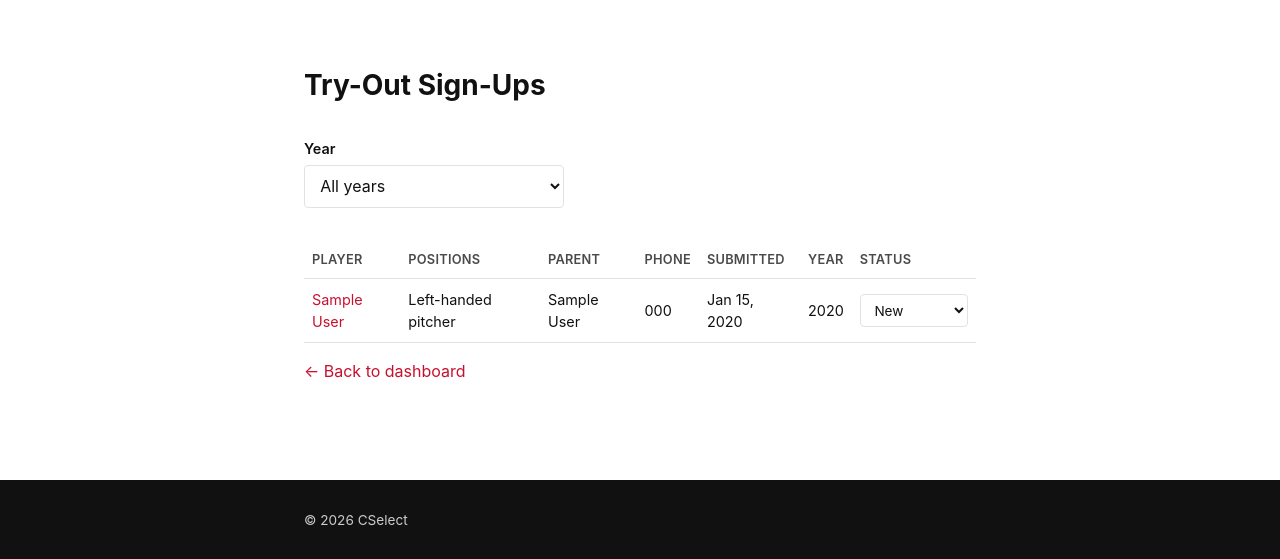
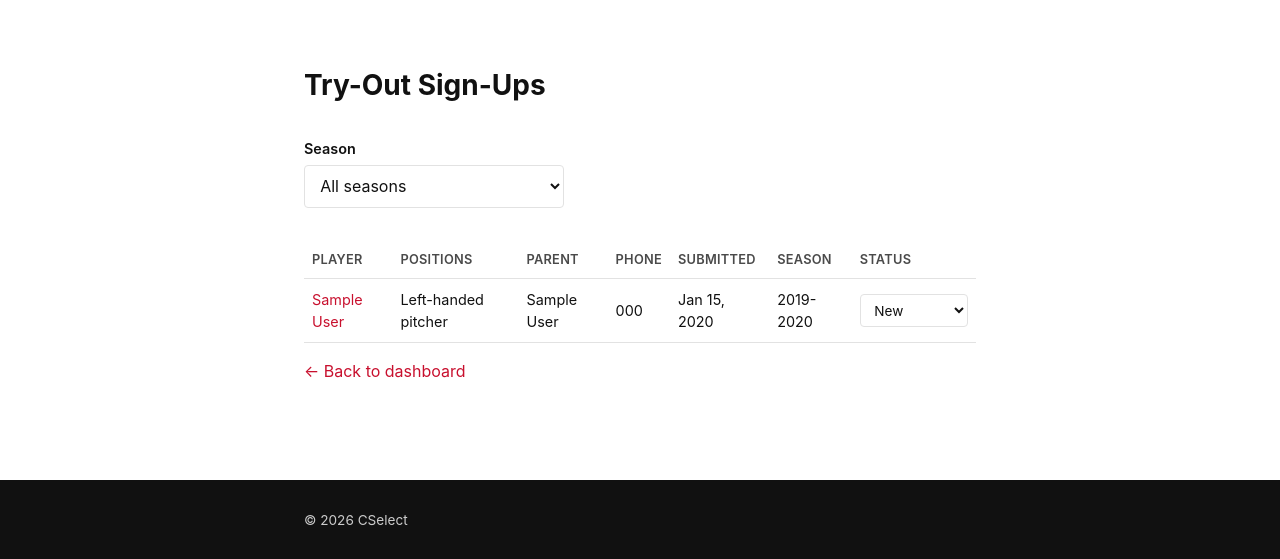
Before and after one commit to haewonito/baseball_club_site, a Django app: page /accounts/dashboard/admin/tryouts/ in a window 1280 px wide. Shown: the part 90-649 px from the top of the page. Run offline with Django 5.2, Linux system fonts and the light colour scheme; a user stored in the database is signed in; tables that the repository leaves empty hold one stand-in row (values such as "Sample post").

Commit message:
Display seasons as "2026-2027" instead of a bare year
Team.season_year and TryoutSignup.tryout_year already store the
spring/summer year a season plays out in (that's exactly why the
tryout cutoff logic maps a September submission to next year) -- so
this is a display-only fix, no schema change. Added a season_label
property to both models (year-1 to year) and swapped every template
that showed the bare year for it, including Team.__str__ (picked up
automatically everywhere a Team renders as a plain string, e.g. the
FeeForm team dropdown).

The admin try-out year filter keeps filtering on the real integer --
only its dropdown label and the table column changed to the range.

Bumped the seed data's year from 2026 to 2027 so the demo teams and
demo tryouts represent the current "2026-2027" season consistently
with today's date (a signup submitted today already computes to
tryout_year=2027 under the existing cutoff logic).

Verified across every place the year showed: Team __str__, teams
index/detail, coach dashboard, coach try-out list, admin try-out list
(including the filter still working correctly by raw year), admin
try-out detail, and the Fees admin's team dropdown.

Co-Authored-By: Claude Sonnet 5 <noreply@anthropic.com>

```diff
--- a/apps/accounts/templates/accounts/admin_tryout_detail.html
+++ b/apps/accounts/templates/accounts/admin_tryout_detail.html
@@ -5,7 +5,7 @@
 {% block content %}
   <section class="page-hero">
     <h1>{{ signup.player_full_name }}</h1>
-    <p>Try-out year {{ signup.tryout_year }} &middot; Submitted {{ signup.submitted_at|date:"M j, Y g:i A" }}</p>
+    <p>Try-out season {{ signup.season_label }} &middot; Submitted {{ signup.submitted_at|date:"M j, Y g:i A" }}</p>
   </section>
 
   <section class="team-section">
--- a/apps/accounts/templates/accounts/admin_tryouts_list.html
+++ b/apps/accounts/templates/accounts/admin_tryouts_list.html
@@ -9,11 +9,11 @@
 
   <form class="filter-form" method="get">
     <div class="form-field">
-      <label for="id_year">Year</label>
+      <label for="id_year">Season</label>
       <select id="id_year" name="year" onchange="this.form.submit()">
-        <option value="">All years</option>
-        {% for y in years %}
-          <option value="{{ y }}" {% if selected_year == y|stringformat:"s" %}selected{% endif %}>{{ y }}</option>
+        <option value="">All seasons</option>
+        {% for year, label in years %}
+          <option value="{{ year }}" {% if selected_year == year|stringformat:"s" %}selected{% endif %}>{{ label }}</option>
         {% endfor %}
       </select>
     </div>
@@ -28,7 +28,7 @@
           <th>Parent</th>
           <th>Phone</th>
           <th>Submitted</th>
-          <th>Year</th>
+          <th>Season</th>
           <th>Status</th>
         </tr>
       </thead>
@@ -40,14 +40,14 @@
             <td>{{ signup.parent_full_name }}</td>
             <td>{{ signup.parent_phone }}</td>
             <td>{{ signup.submitted_at|date:"M j, Y" }}</td>
-            <td>{{ signup.tryout_year }}</td>
+            <td>{{ signup.season_label }}</td>
             <td>{% include "partials/_tryout_status_select.html" with signup=signup status_choices=status_choices %}</td>
           </tr>
         {% endfor %}
       </tbody>
     </table>
   {% else %}
-    <p>No try-out sign-ups{% if selected_year %} for {{ selected_year }}{% endif %}.</p>
+    <p>No try-out sign-ups{% if selected_year %} for that season{% endif %}.</p>
   {% endif %}
 
   <p><a href="{% url 'accounts:dashboard_admin' %}">&larr; Back to dashboard</a></p>
--- a/apps/accounts/templates/accounts/coach_tryouts.html
+++ b/apps/accounts/templates/accounts/coach_tryouts.html
@@ -17,7 +17,7 @@
           <th>Parent</th>
           <th>Phone</th>
           <th>Submitted</th>
-          <th>Year</th>
+          <th>Season</th>
           <th>Status</th>
         </tr>
       </thead>
@@ -29,7 +29,7 @@
             <td>{{ signup.parent_full_name }}</td>
             <td>{{ signup.parent_phone }}</td>
             <td>{{ signup.submitted_at|date:"M j, Y" }}</td>
-            <td>{{ signup.tryout_year }}</td>
+            <td>{{ signup.season_label }}</td>
             <td>{{ signup.get_status_display }}</td>
           </tr>
         {% endfor %}
--- a/apps/accounts/templates/accounts/dashboard_coach.html
+++ b/apps/accounts/templates/accounts/dashboard_coach.html
@@ -26,7 +26,7 @@
 
     <section class="team-section">
       <h2>{{ current_team.name }}</h2>
-      <p>{{ current_assignment.get_role_display }} &middot; {{ current_team.division }} &middot; {{ current_team.season_year }}</p>
+      <p>{{ current_assignment.get_role_display }} &middot; {{ current_team.division }} &middot; {{ current_team.season_label }}</p>
       <div class="dashboard-links">
         <a class="btn" href="{% url 'accounts:coach_roster' current_team.pk %}">Roster</a>
         <a class="btn" href="{% url 'accounts:coach_practices' current_team.pk %}">Practice Schedule</a>
--- a/apps/accounts/views.py
+++ b/apps/accounts/views.py
@@ -67,9 +67,12 @@ def admin_tryouts_list(request):
         raise PermissionDenied
 
     signups = TryoutSignup.objects.prefetch_related("positions").order_by("-submitted_at")
-    years = list(
-        TryoutSignup.objects.order_by("-tryout_year").values_list("tryout_year", flat=True).distinct()
-    )
+    years = [
+        (year, f"{year - 1}-{year}")
+        for year in TryoutSignup.objects.order_by("-tryout_year")
+        .values_list("tryout_year", flat=True)
+        .distinct()
+    ]
     selected_year = request.GET.get("year", "")
     if selected_year:
         signups = signups.filter(tryout_year=selected_year)
--- a/apps/teams/templates/teams/detail.html
+++ b/apps/teams/templates/teams/detail.html
@@ -5,7 +5,7 @@
 {% block content %}
   <section class="page-hero">
     <h1>{{ team.name }}</h1>
-    <p>{{ team.division }} &middot; {{ team.season_year }}</p>
+    <p>{{ team.division }} &middot; {{ team.season_label }}</p>
   </section>
 
   <section class="team-section">
--- a/apps/teams/templates/teams/index.html
+++ b/apps/teams/templates/teams/index.html
@@ -12,7 +12,7 @@
       {% for team in teams %}
         <li class="team-list__item">
           <a href="{% url 'teams:detail' team.pk %}">{{ team.name }}</a>
-          <span class="team-list__meta">{{ team.division }} &middot; {{ team.season_year }}</span>
+          <span class="team-list__meta">{{ team.division }} &middot; {{ team.season_label }}</span>
         </li>
       {% endfor %}
     </ul>
--- a/apps/tryouts/models.py
+++ b/apps/tryouts/models.py
@@ -109,8 +109,14 @@ class TryoutSignup(models.Model):
     def positions_display(self):
         return ", ".join(p.get_position_display() for p in self.positions.all())
 
+    @property
+    def season_label(self):
+        """Same convention as Team.season_label -- tryout_year is already
+        the spring/summer year the resulting season plays out in."""
+        return f"{self.tryout_year - 1}-{self.tryout_year}"
+
     def __str__(self):
-        return f"{self.player_full_name} ({self.tryout_year})"
+        return f"{self.player_full_name} ({self.season_label})"
 
 
 class TryoutSignupPosition(models.Model):
```
Also changed, not shown: apps/accounts/management/commands/seed_demo_data.py (+6 -3 lines), apps/teams/models.py (+10 -1 lines).
